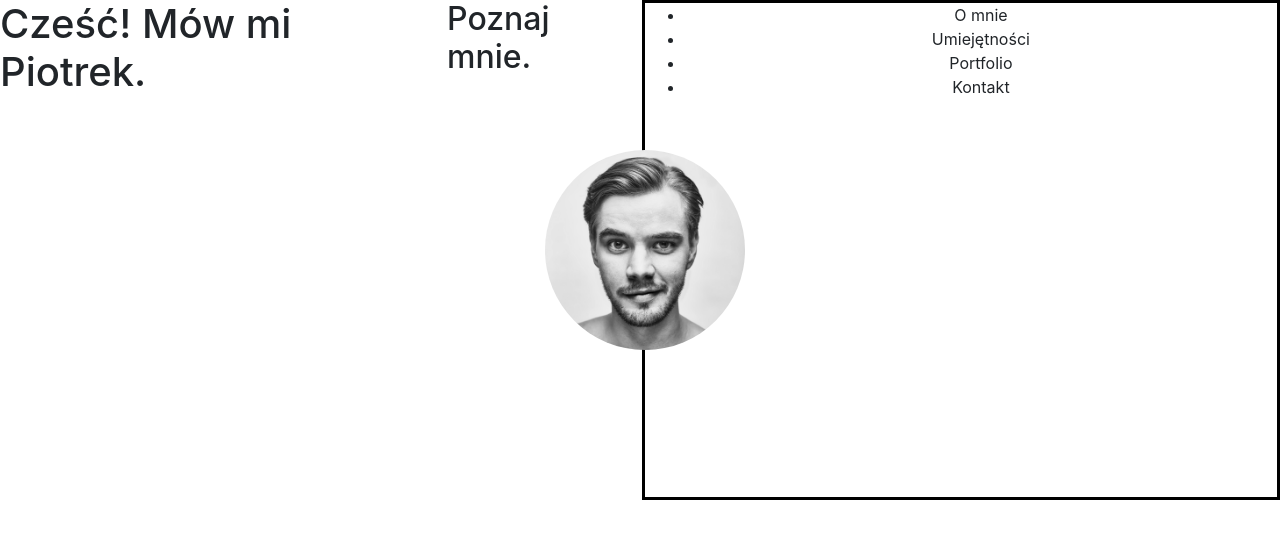
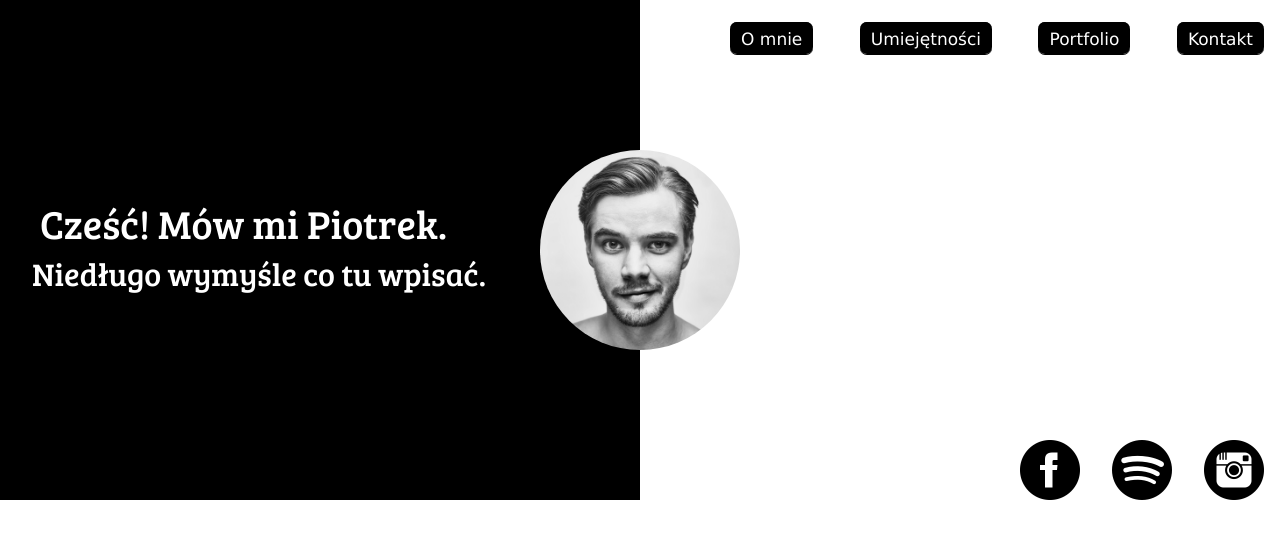
Before and after one commit to bajdurato/bajdurato, a plain HTML site: page index.html in a window 1280 px wide. Drawn offline with nearby package versions, Linux system fonts and the light colour scheme.

Commit message:
Ułożony nav-bar

```diff
--- a/index.html
+++ b/index.html
@@ -8,23 +8,34 @@
         integrity="sha384-ggOyR0iXCbMQv3Xipma34MD+dH/1fQ784/j6cY/iJTQUOhcWr7x9JvoRxT2MZw1T" crossorigin="anonymous">
     <link rel="stylesheet" href="style.css"/>
     <title>Hello, world!</title>
+    <link href="https://fonts.googleapis.com/css?family=Bree+Serif" rel="stylesheet">
 </head>
 <body>
 <main>
     <header>
-        <h1>Cześć! Mów mi Piotrek.</h1>
-        <h2>Poznaj mnie.</h2>
+        <div class="welcome">
+            <h1 class="title">Cześć! Mów mi Piotrek.</h1>
+            <h2 class="subtitle">Niedługo wymyśle co tu wpisać.</h2>
+        </div>
         <section class="pojemnik">
             <div class="portret">
                 <img src="face.jpg">
             </div>
             <div class="navigation">
                 <ul class="nav-bar">
-                    <li>O mnie</li>
-                    <li>Umiejętności</li>
-                    <li>Portfolio</li>
-                    <li>Kontakt</li>
+                    <li><a href="#about" class="button">O mnie</a></li>
+                    <li><a href="#skills" class="button">Umiejętności</a></li>
+                    <li><a href="#portfolio" class="button">Portfolio</a></li>
+                    <li><a href="#contact" class="button">Kontakt</a></li>
                 </ul>
+            </div>
+            <div class="social">
+                <a href="facebook.com">
+                <img alt="Facebook" src="ikony/facebook.png" width="60" height="60"></a>
+                <a href="spotify.com">
+                <img alt="Spotify" src="ikony/spotify.png" width="60" height="60"></a>
+                <a href="instagram.com">
+                <img alt="Instagram" src="ikony/instagram.png" width="60" height="60"></a>
             </div>
         </section>
     </header>
--- a/style.css
+++ b/style.css
@@ -10,8 +10,8 @@ header{
     width: 50%;
     height: 500px;
     justify-content: right;
-    border: solid;
-    border-color: black;
+    /* border: solid;
+    border-color: black; */
     flex-direction: row;
 }
 
@@ -30,7 +30,85 @@ header{
 }
 
 .navigation{
-    max-height: 10%;
     width: 100%;
-    text-align: center;
 }
+
+.nav-bar{
+    list-style-type: none;
+    margin: 0;
+    padding: 0;
+    /* border-color: black;
+    border: solid; */
+    text-align: right;
+    color: #000000;
+}
+
+/* a:link{
+    color: #000000;
+} */
+
+.nav-bar > li{
+    display: inline-block;
+    padding: 26px 1em 26px 26px;
+}
+
+.welcome{
+    display:flex;
+    flex-direction: column;
+    width: 50%;
+    justify-content: center;
+    background-color: #000000;
+}
+
+h1, h2{
+    color: #ffffff;
+    font-family: 'Bree Serif', serif;
+    margin-left: 1em;
+}
+
+.button {
+    border-top: 1px solid #000000;
+    background: #000000;
+    background: -webkit-gradient(linear, left top, left bottom, from(#000000), to(#000000));
+    background: -webkit-linear-gradient(top, #000000, #000000);
+    background: -moz-linear-gradient(top, #000000, #000000);
+    background: -ms-linear-gradient(top, #000000, #000000);
+    background: -o-linear-gradient(top, #000000, #000000);
+    padding: 5.5px 11px;
+    -webkit-border-radius: 7px;
+    -moz-border-radius: 7px;
+    border-radius: 7px;
+    -webkit-box-shadow: rgba(0, 0, 0, 1) 0 1px 0;
+    -moz-box-shadow: rgba(0, 0, 0, 1) 0 1px 0;
+    box-shadow: rgba(0, 0, 0, 1) 0 1px 0;
+    text-shadow: rgba(0, 0, 0, .4) 0 1px 0;
+    color: white;
+    font-size: 17px;
+    font-family: 'Lucida Grande', Helvetica, Arial, Sans-Serif;
+    text-decoration: none;
+    vertical-align: middle;
+}
+
+.button:hover {
+    border-top-color: #6c6c6c;
+    background: #6c6c6c;
+    color: #ffffff;
+}
+
+.button:active {
+    border-top-color: #ffffff;
+    background: #ffffff;
+    color: #000000;
+}
+
+.social{
+    width: 100%;
+    display:flex;
+    justify-content: flex-end;
+    align-items: flex-end;
+}
+
+.social a{
+    margin-left: 1em;
+    margin-right: 1em;
+}
```
Also changed, not shown: ikony/facebook.png (added), ikony/instagram.png (added), ikony/spotify.png (added).
